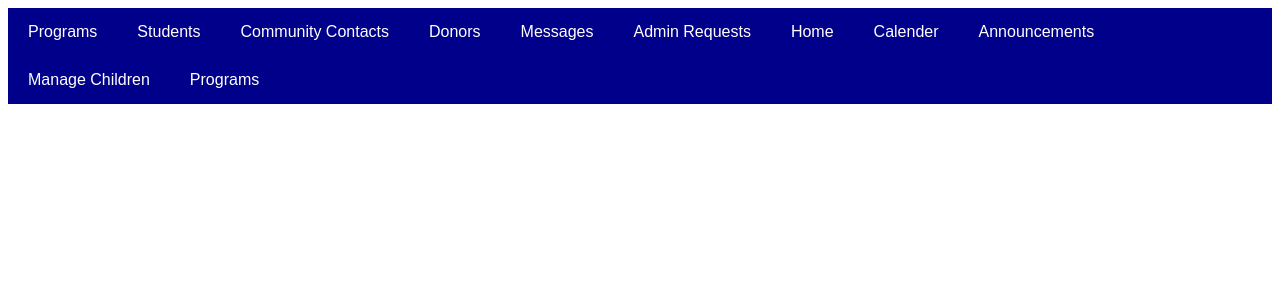
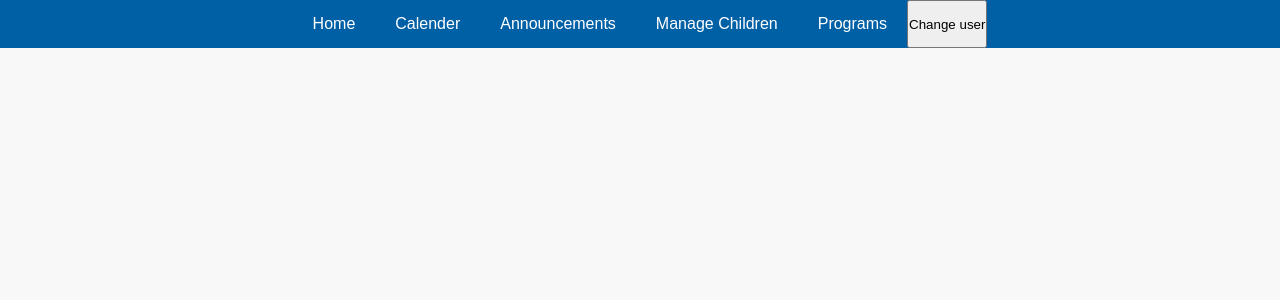
Before and after one commit to jacobef/lec-frontend-drafting, a Django app: page /example/ in a window 1280 px wide. Shown: the top 300 px of the page. Run offline with Django 4.2, Linux system fonts and the light colour scheme.

Commit message:
made navbar reactive to user type

```diff
--- /dev/null
+++ b/static/base.css
@@ -0,0 +1,3 @@
+body{
+    background-color: red;
+}
--- a/static/example_base.css
+++ /dev/null
@@ -1,4 +0,0 @@
-body {
-    color: blue;
-    background-color: gray;
-}
--- a/static/nav_bar_style.css
+++ b/static/nav_bar_style.css
@@ -1,13 +1,34 @@
+:root {
+  --background-color: #f8f8f8;
+  --primary-color: #0060A6;
+  --secondary-color: #AB2B6E;
+  --hyperlink: #4E87DD;
+}
+
+*{
+  padding: 0;
+  margin: 0;
+}
+
+body {
+  background-color: var(--background-color);
+}
+
 ul {
   list-style-type: none;
   margin:0;
   padding: 0;
   overflow: hidden;
-  background-color: darkblue;
+  background-color: var(--primary-color);
+  display: flex;
+  text-align: center;
+  justify-content: center;
+  width: 100vw;
 }
 
 li {
   float: left;
+  height: 100%;
 }
 
 li a {
@@ -17,8 +38,13 @@ li a {
   padding: 15px 20px;
   text-decoration: none;
   font-family: Arial;
+  background-color: var(--primary-color);
 }
 
 li a:hover {
-  background-color: midnightblue;
+  background-color: var(--hyperlink);
 }
+
+.inactive{
+  display: none;
+}
--- a/templates/nav_bar.html
+++ b/templates/nav_bar.html
@@ -6,22 +6,25 @@
     <link rel="stylesheet" type="text/css" href="/static/nav_bar_style.css">
 </head>
 <body>
-    <ul class="nav">
+    <ul id="nav">
         <!-- one nav bar but depending on what user you are you will see different links -->
         <!-- links will determine who sees what -->
         <!-- admin view -->
-        <li><a href="#">Programs</a></li>
-        <li><a href="#">Students</a></li>
-        <li><a href="#">Community Contacts</a></li>
-        <li><a href="#">Donors</a></li>
-        <li><a href="#">Messages</a></li>
-        <li><a href="#">Admin Requests</a></li>
+        <li class="admin-item"><a href="#">Programs</a></li>
+        <li class="admin-item"><a href="#">Students</a></li>
+        <li class="admin-item"><a href="#">Community Contacts</a></li>
+        <li class="admin-item"><a href="#">Donors</a></li>
+        <li class="admin-item"><a href="#">Messages</a></li>
+        <li class="admin-item"><a href="#">Admin Requests</a></li>
         <!-- parent view -->
-        <li><a href="#">Home</a></li>
-        <li><a href="#">Calender</a></li>
-        <li><a href="#">Announcements</a></li>
-        <li><a href="#">Manage Children</a></li>
-        <li><a href="#">Programs</a></li> <!-- this link may be the only one shared by admin and parents -->
+        <li class="parent-item"><a href="#">Home</a></li>
+        <li class="parent-item"><a href="#">Calender</a></li>
+        <li class="parent-item"><a href="#">Announcements</a></li>
+        <li class="parent-item"><a href="#">Manage Children</a></li>
+        <li class="parent-item"><a href="#">Programs</a></li> <!-- this link may be the only one shared by admin and parents -->
+
+        <button id="switch-perm">Change user</button>
     </ul>
+    <script type="text/javascript" src="/static/nav_bar.js"></script>
 </body>
 </html>
```
Also changed, not shown: static/nav_bar.js (added, +38 -0 lines), templates/base.html (added, +17 -0 lines), templates/example_base.html (deleted, +0 -28 lines), templates/index.html (+4 -14 lines), templates/login.html (deleted, +0 -36 lines), templates/navbar.html (deleted, +0 -8 lines).
